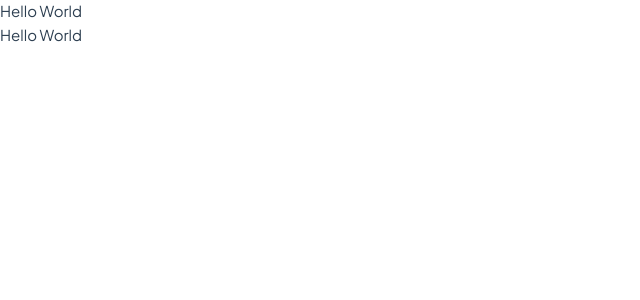
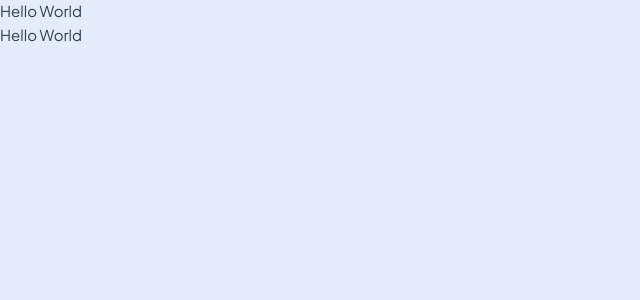
Before and after one commit to 0x-alx/kanban-app, a Vue app: page / in a window 1280 px wide. Shown: the top 300 px of the page, without its empty margins (0-640 px from the left). Built offline with nearby package versions, Linux system fonts and the light colour scheme; the HTML template or start-up script is replaced by a standard one.

Commit message:
setup css

```diff
--- a/src/assets/main.css
+++ b/src/assets/main.css
@@ -5,4 +5,6 @@
 
 #app {
   font-family: var(--font-jakarta);
+  background-color: var(--color-gray-light);
+  min-height: 100vh;
 }
```
